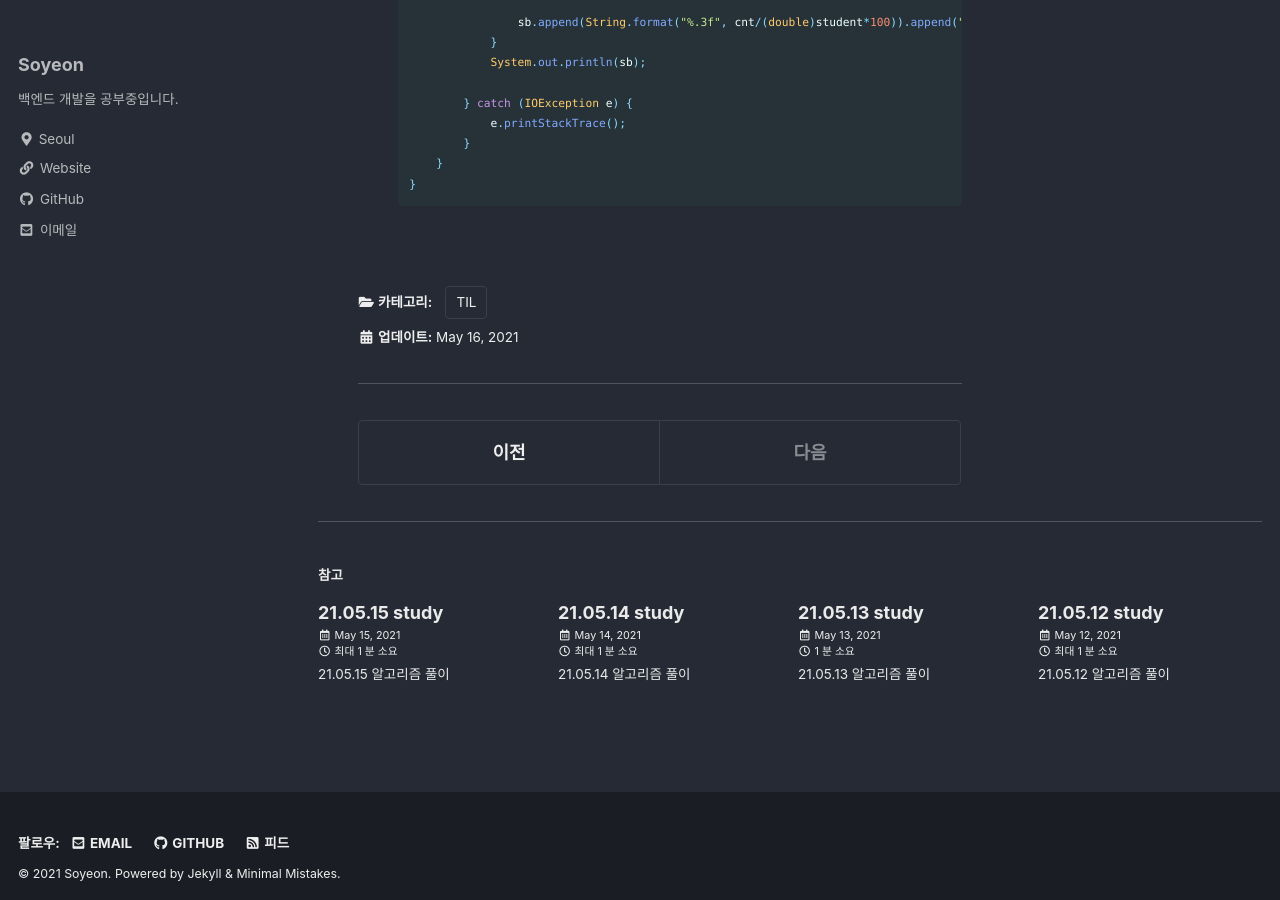
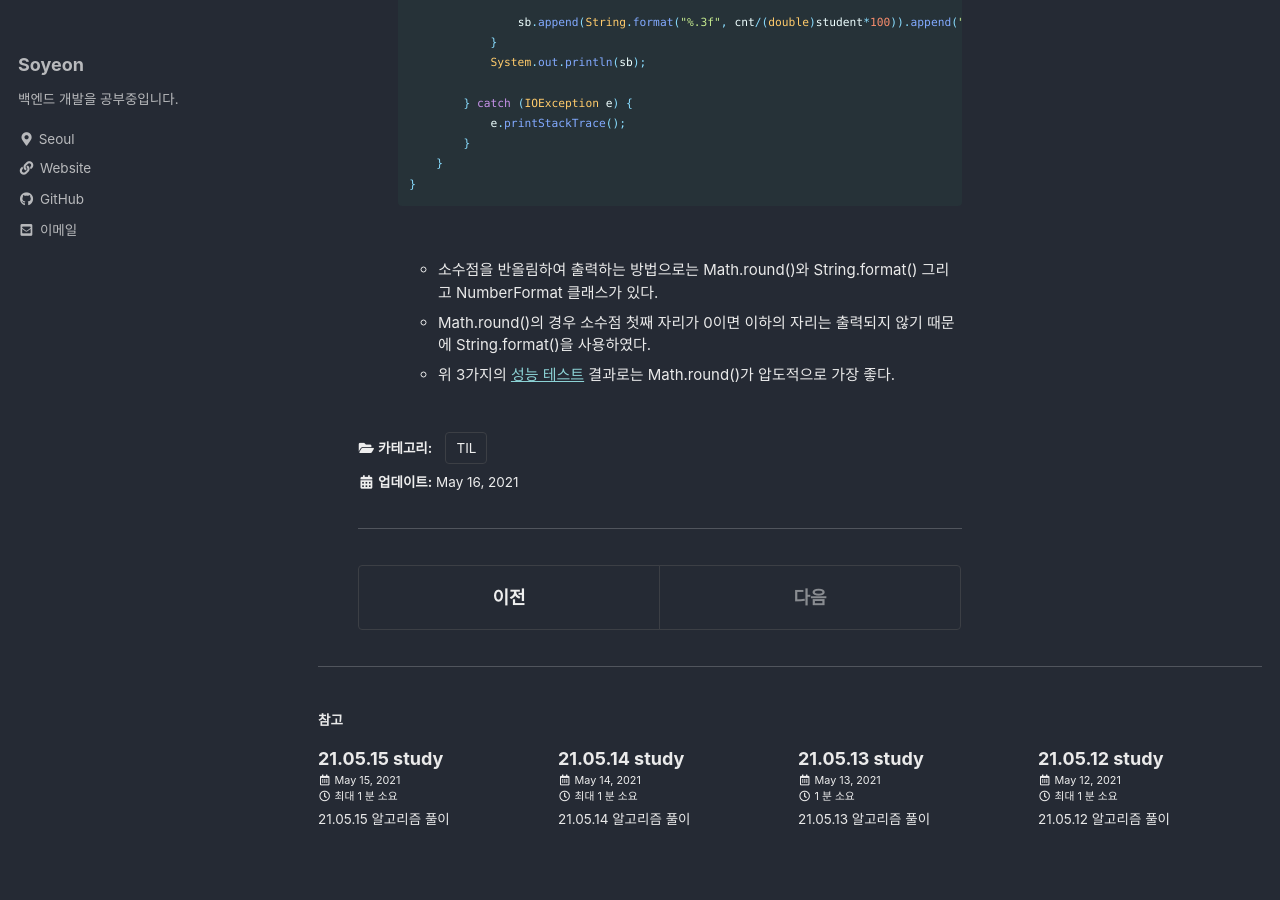
Before and after one commit to liv660/liv660.github.io, a Jekyll site: the page built from _posts/TIL/21.05.study/2021-05-16-210516.md, in a window 1280 px wide and 900 px high, scrolled down 1010 px. Built offline with Jekyll 4.4.1, drawn with Linux system fonts in a browser that asks for light colours; cached includes are drawn as plain includes.

Commit message:
Update 05.16 TIL

````diff
--- a/_posts/TIL/21.05.study/2021-05-16-210516.md
+++ b/_posts/TIL/21.05.study/2021-05-16-210516.md
@@ -55,3 +55,7 @@ categories:
   }
   ```
 <br />
+
+  + 소수점을 반올림하여 출력하는 방법으로는 Math.round()와 String.format() 그리고 NumberFormat 클래스가 있다.
+  + Math.round()의 경우 소수점 첫째 자리가 0이면 이하의 자리는 출력되지 않기 때문에 String.format()을 사용하였다.
+  + 위 3가지의 [성능 테스트](https://needjarvis.tistory.com/544) 결과로는 Math.round()가 압도적으로 가장 좋다.
````
